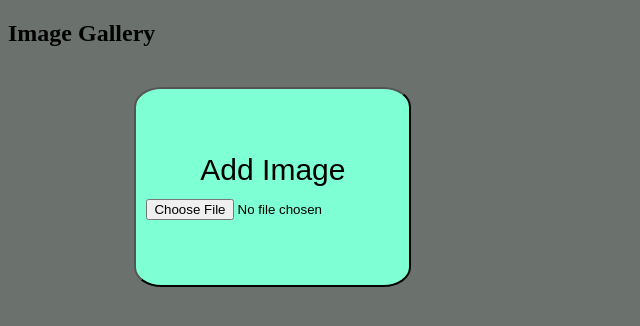
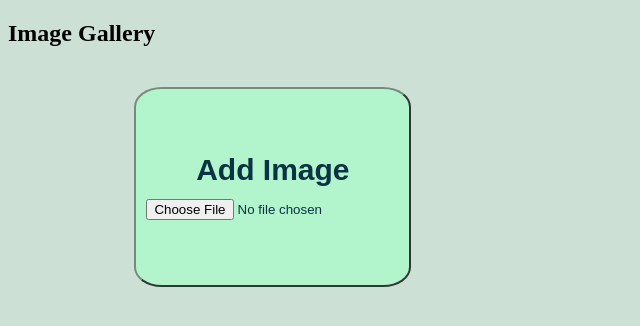
Before and after one commit to rayhanhosain/img-gallery, a React (Create React App) app: page / in a window 1280 px wide. Shown: the top 326 px of the page, without its empty margins (0-640 px from the left). Built offline with nearby package versions, Linux system fonts and the light colour scheme.

Commit message:
visual change

```diff
--- a/src/Component/Image.css
+++ b/src/Component/Image.css
@@ -1,5 +1,5 @@
 body {
-    background-color: rgb(107, 114, 110);
+    background-color: rgb(204, 224, 213);
     border: 30px;
 }
 
@@ -40,8 +40,10 @@ body {
 
   .add-image-button {
     padding: 10px;
+    color: rgb(10, 51, 68);
     font-size: 30px;
-    background-color: aquamarine;
+    font-weight: bold;
+    background-color: rgb(178, 244, 203);
     border-radius: 10%;
-    border-color: black;
+    border-color: rgb(119, 139, 123);
   }
```
